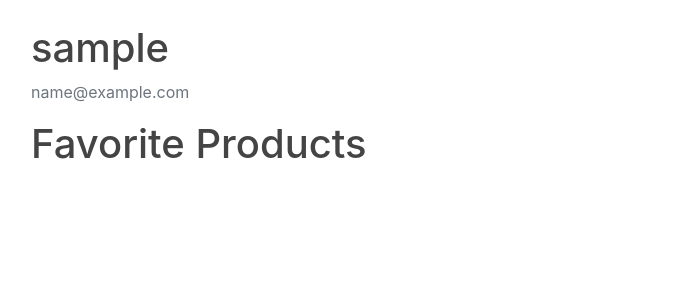
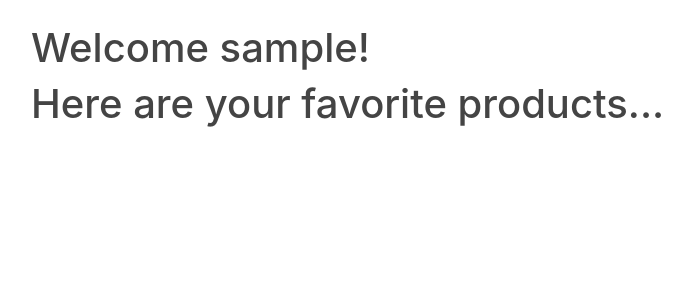
Before and after one commit to Kristinboyd/therealdewdrop, a Django app: page /profile/ in a window 1280 px wide. Shown: the part 56-356 px from the top of the page, without its empty margins (54-746 px from the left). Run offline with Django 3.2, Linux system fonts and the light colour scheme; the visitor is signed in with stand-in values (Sample User, id 1); data comes from the database, SQL or seed files in the repository; data that the repository does not hold is empty; parts of the project's set-up code (start-up, migrations or seed data) failed here and were passed over; some libraries are stand-ins or nearby versions.

Commit message:
Changed the profile wording

```diff
--- a/users/templates/users/profile.html
+++ b/users/templates/users/profile.html
@@ -4,9 +4,9 @@
     <div class="content-section">
       <div class="media">
         <div class="media-body">
-          <h1 class="account-heading">{{ user.username }}</h1>
-          <p class="text-secondary">{{ user.email }}</p>
-          <h1> Favorite Products </h1>
+          <h1 class="account-heading">Welcome {{ user.username }}!</h1>
+
+          <h1> Here are your favorite products... </h1>
           <div class="card-body">
             {% for product in products %}
             <div class="card" style="width: 18rem;">
```
